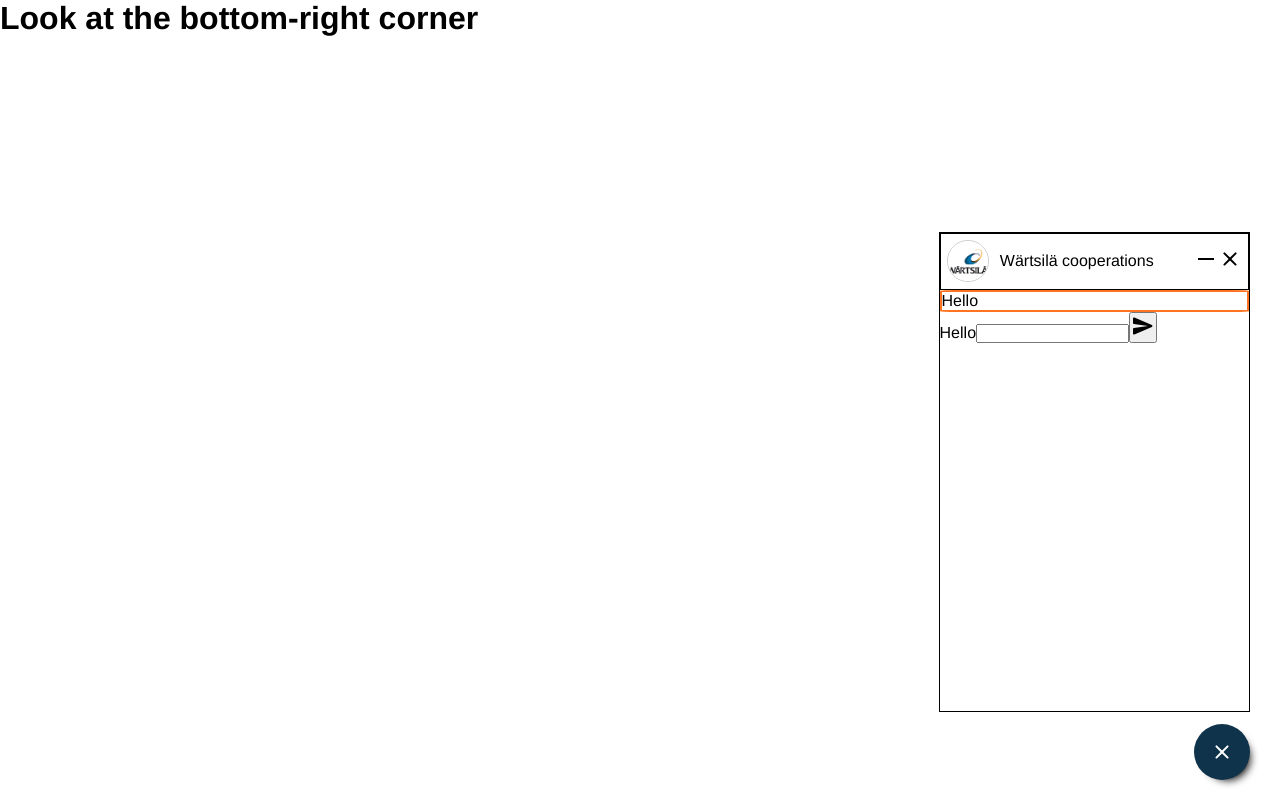
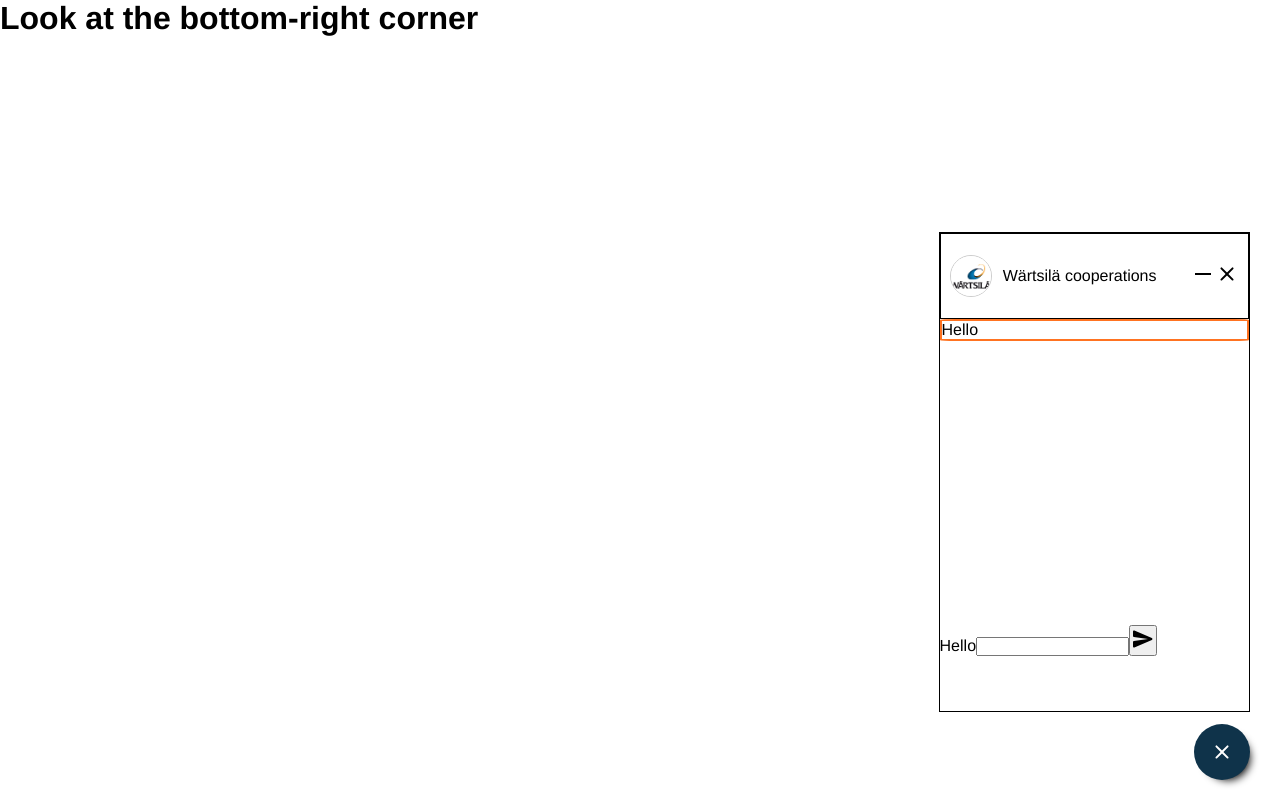
Before and after one commit to hoangduong-coder/material-chatbot-frontend, a React (Create React App) app: page / in a window 1280 px wide. Both pictures are taken after a click on the button 1222 px from the left and 752 px from the top of the page. Built offline with nearby package versions, Linux system fonts and the light colour scheme; no server answers.

Commit message:
Add new style and classname

```diff
--- a/src/components/Chatbot/Chatbot-body.tsx
+++ b/src/components/Chatbot/Chatbot-body.tsx
@@ -3,7 +3,7 @@ import React from "react";
 
 const ChatbotBody = () => {
   return (
-    <div>
+    <div className="chatbot-body">
       <ChatBubble message="Hello" />
     </div>
   );
--- a/src/components/Chatbot/styles.scss
+++ b/src/components/Chatbot/styles.scss
@@ -23,7 +23,8 @@
     flex-direction: row;
     align-items: center;
     justify-content: space-between;
-    padding: 2%;
+    padding: 2% 3%;
+    height: 18%;
 
     .header-left {
       display: flex;
@@ -35,6 +36,28 @@
       }
     }
   }
+  .chatbot-body {
+    height: 64%;
+  }
+
+  .chatbot-bottom {
+    width: 100%;
+    display: flex;
+    height: 18%;
+    padding: 2% 3%;
+    justify-content: space-between;
+    align-items: center;
+
+    .chatbot-input {
+      height: 70%;
+      width: 80%;
+    }
+
+    .button {
+      height: 70%;
+      width: 20%;
+    }
+  }
 }
 
 .logo {
```
